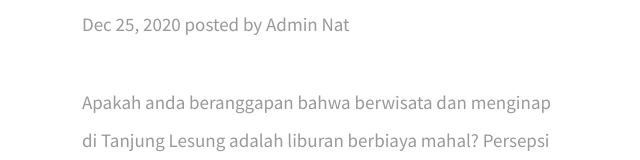
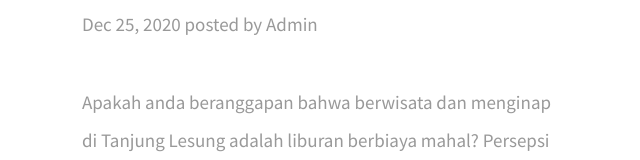
Before and after one commit to S4dulur/S4dulur.github.io, a plain HTML site: page post.html in a window 1280 px wide. Shown: the part 633-793 px from the top of the page, 353-993 px from the left. Drawn offline with Linux system fonts and the light colour scheme.

Commit message:
Update post.html

```diff
--- a/post.html
+++ b/post.html
@@ -86,7 +86,7 @@
                     <div class="tm-post-full">
                         <div class="mb-4">
                             <h2 class="pt-2 tm-color-primary tm-post-title">Villa Griyeu Nyimas Tanjung Lesung Banten</h2>
-                            <p class="tm-mb-40">Dec 25, 2020 posted by Admin Nat</p>
+                            <p class="tm-mb-40">Dec 25, 2020 posted by Admin</p>
                             <p>
                                 Apakah anda beranggapan bahwa berwisata dan menginap di Tanjung Lesung adalah liburan berbiaya mahal?
 								Persepsi Tanjung Lesung adalah wisata yang mahal perlu diluruskan kembali
```
